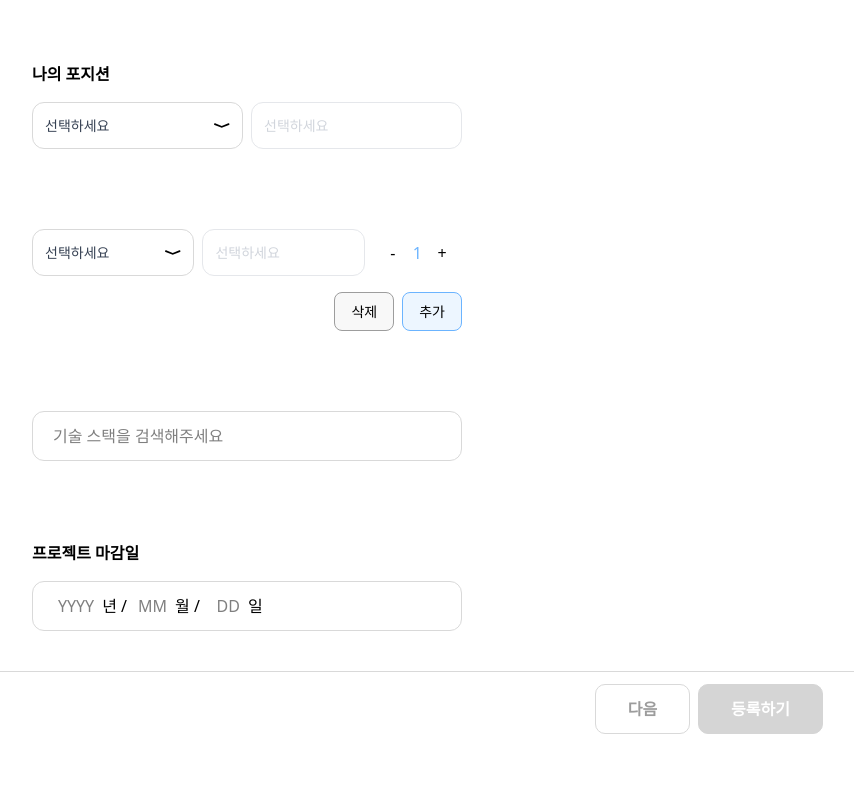
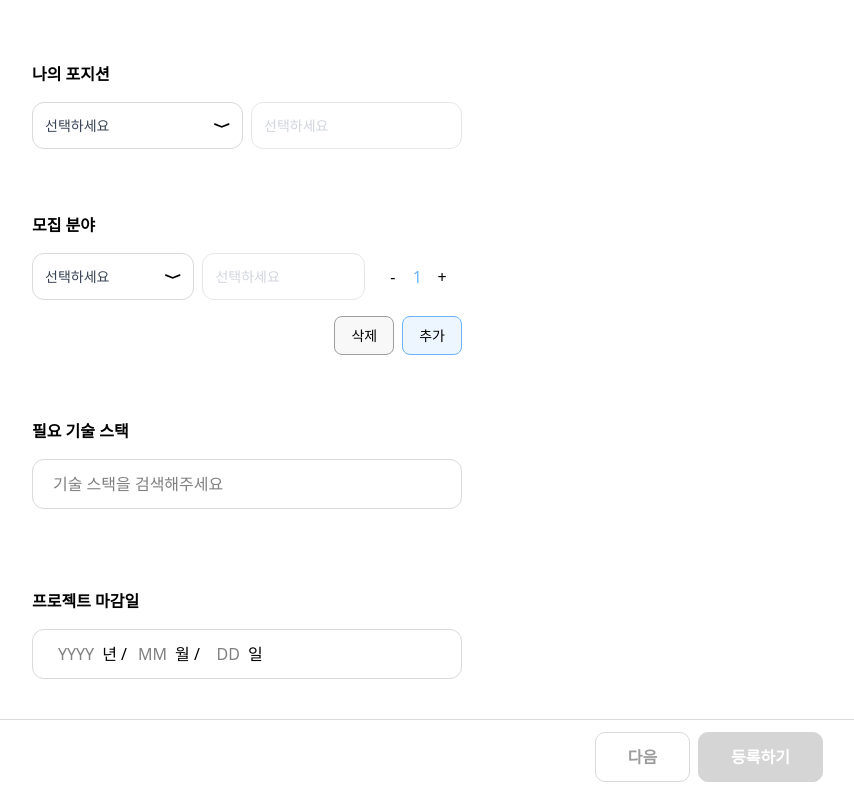
Before and after one commit to WardK-meeTeam/meeteam_front, a Next.js app: page /project-generate-step-1 in a window 1280 px wide. Shown: the part 1035-1829 px from the top of the page, without its empty margins (393-1247 px from the left). Before the commit the page ends 1781 px from the top, so only its background shows below. Built offline with nearby package versions, Linux system fonts and the light colour scheme.

Commit message:
[MTM-7] chore: 컴포넌트 사용방법 변경에 따른 props 재설정

```diff
--- a/app/project-generate-step-1/page.tsx
+++ b/app/project-generate-step-1/page.tsx
@@ -6,7 +6,10 @@ import Recruit from "./components/Recruit";
 import TechSearch from "./components/TechSearch";
 import DateSelector from "@/components/DateSelector";
 import Input from "./components/Input";
-import { useProjectGenerateStore } from "@/store/projectGenerateStore";
+import {
+  recruitFieldItem,
+  useProjectGenerateStore,
+} from "@/store/projectGenerateStore";
 import FieldSelector from "./components/FieldSelector";
 import ProjectGenerateFooter from "@/components/ProjectGenerateFooter";
 
@@ -111,8 +114,16 @@ export default function Page() {
             <b>나의 포지션</b>
             <FieldSelector value={myField} onChange={setMyField} />
           </div>
-          <Recruit value={recruitField} onChange={setRecruitField} />
-          <TechSearch value={skills} onChange={setSkills} />
+          <Recruit
+            title={"모집 분야"}
+            value={recruitField}
+            onChange={setRecruitField}
+          />
+          <TechSearch
+            title="필요 기술 스택"
+            value={skills}
+            onChange={setSkills}
+          />
           <div className="flex flex-col gap-4">
             <b>프로젝트 마감일</b>
             <DateSelector
```
